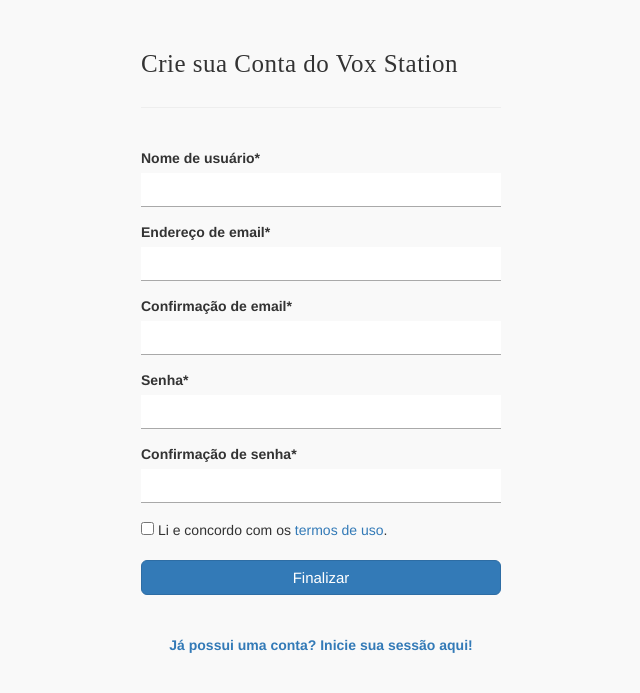
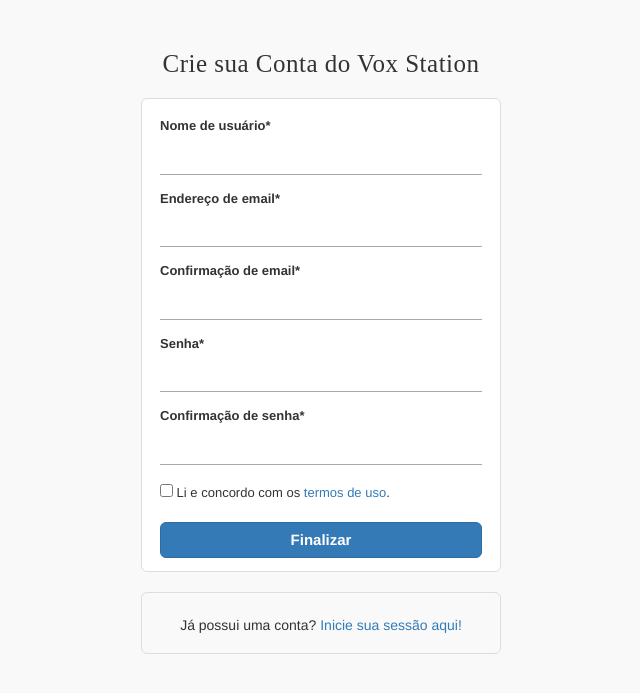
Before and after one commit to RianOlv/Vox-Station, a Django app: page /signup/ in a window 1280 px wide. Shown: the top 693 px of the page, without its empty margins (359-999 px from the left). Run offline with Django 3.2, Linux system fonts and the light colour scheme; some libraries are stand-ins or nearby versions.

Commit message:
Alterações no design

```diff
--- a/static/login/conta.css
+++ b/static/login/conta.css
@@ -33,7 +33,7 @@
 
 .btn {
     margin-top: 20px;
-    margin-bottom: -23px;
+    margin-bottom: -30px;
     font-size: 15px;
 }
 
@@ -58,7 +58,7 @@
     position: static;
 }
 
-.login-form-body {
+.account-form-body {
     padding-bottom: 5px;
     padding-left: 18px;
     padding-right: 18px;
@@ -68,10 +68,11 @@
     border: 1px solid #d8dee2;
 }
 
-.new-account-callout {
+.account-callout {
     padding-bottom: 10px;
     text-align: center;
     border: 1px solid #d8dee2;
     border-radius: 6px;
     margin-top: 20px;
+    margin-bottom: 20px;
 }
--- a/templates/login/create_conta.html
+++ b/templates/login/create_conta.html
@@ -11,23 +11,24 @@
     <link rel="stylesheet" type="text/css" href="{% static 'login/conta.css' %}" />
 </head>
 <body>
-    <!--Design temporário da página de cadastro-->
-
     <div class="container-fluid">
         <div class="col">
             <div class="col-md-4 col-md-offset-4">
-                <div class="page-header">
-                    <h3>Crie sua Conta do Vox Station</h3>
-                </div>
+                <center><h3>Crie sua Conta do Vox Station</h3></center>
 
                 <form method="POST" class="newconta-form">{% csrf_token %}
-                    <br/>{{ newconta|crispy }}
+                    <div class="account-form-body">
+                        <br/>{{ newconta|crispy }}
 
-                    <!--Programar para que só seja possível finalizar o cadastro após marcar a checkbox-->
-                    <input type="checkbox" value="termos"> Li e concordo com os <a href="#">termos de uso</a>.
+                        <!--Programar para que só seja possível finalizar o cadastro após marcar a checkbox-->
+                        <input type="checkbox" value="termos"> Li e concordo com os <a href="#">termos de uso</a>.
 
-                    <center><button class="btn btn-lg btn-primary btn-block" type="submit">Finalizar</button></center><br/><br/>
-                    <center><h5><strong><br/><a href="{% url 'login:LoginConta' %}">Já possui uma conta? Inicie sua sessão aqui!</a></strong></h5></center>
+                        <center><button class="btn btn-lg btn-primary btn-block" type="submit"><strong>Finalizar</strong></button></center><br/><br/>
+                    </div>
+
+                    <div class="account-callout">
+                        <center><h5><br/>Já possui uma conta? <a href="{% url 'login:LoginConta' %}">Inicie sua sessão aqui!</a></h5></center>
+                    </div>
                 </form>
             </div>
         </div>
--- a/templates/login/logar_conta.html
+++ b/templates/login/logar_conta.html
@@ -12,8 +12,6 @@
     <link rel="stylesheet" type="text/css" href="{% static 'login/conta.css' %}" />
 </head>
 <body>
-    <!--Design temporário da página de login-->
-
     <div class="container-fluid">
         <div class="col">
             <div class="col-md-3 col-md-offset-4">
@@ -29,13 +27,13 @@
                     </div>
                     {% endfor %}
 
-                    <div class="login-form-body">
+                    <div class="account-form-body">
                         <br/>{{ form|crispy }}
 
                         <center><button class="btn btn-lg btn-primary btn-block" type="submit"><strong>Entrar</strong></button></center><br/><br/>
                     </div>
 
-                    <div class="new-account-callout">
+                    <div class="account-callout">
                         <center><h5><br/>Não tem uma conta? <a href="{% url 'login:NewConta' %}">Crie a sua aqui!</a></h5></center>
                     </div>
                 </form>
```
